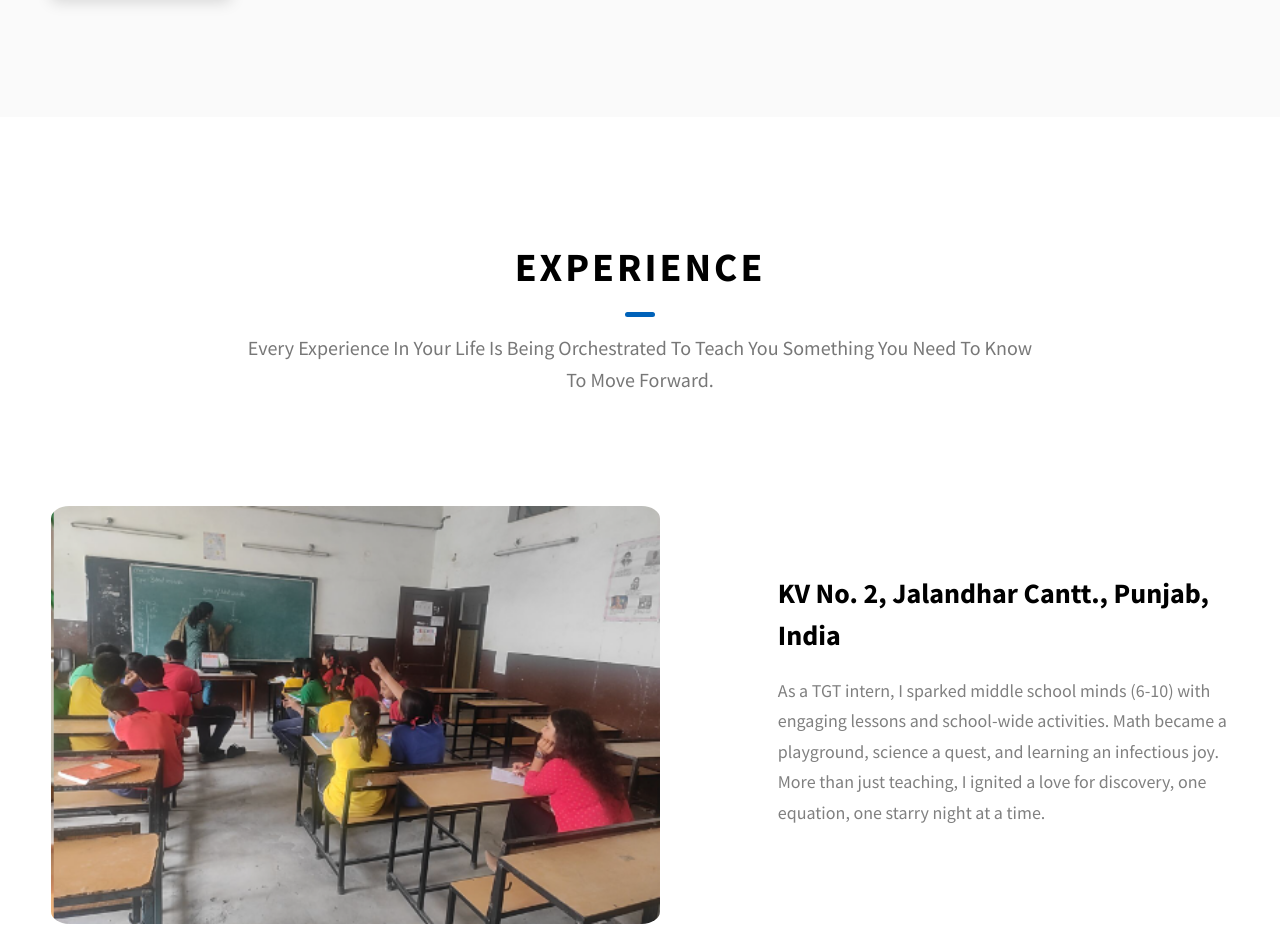
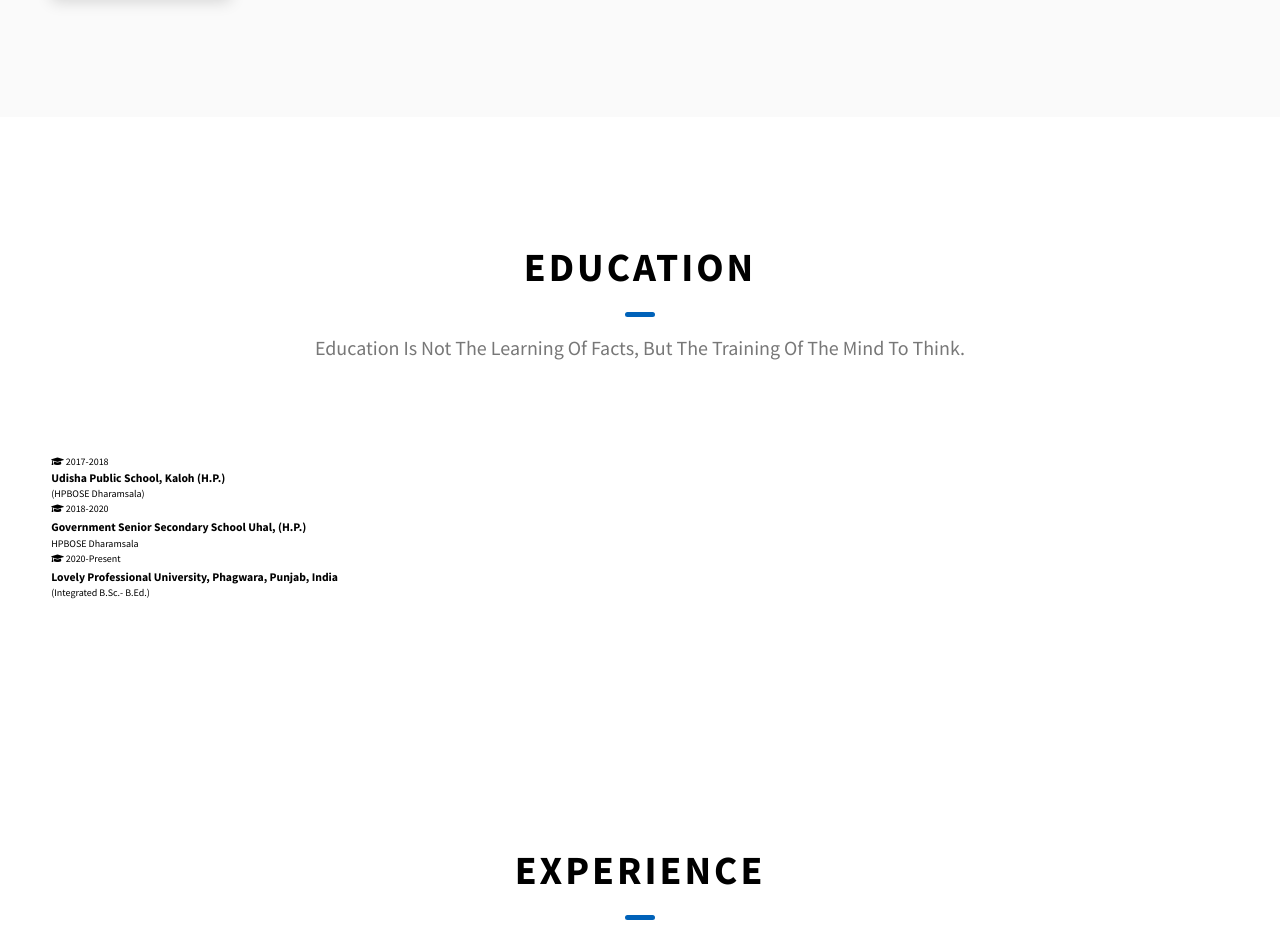
Before and after one commit to AvinashAnand02/SwetaPortfolio, a website: page index.html in a window 1280 px wide. Shown: the part 1685-2612 px from the top of the page. Drawn offline with Linux system fonts and the light colour scheme.

Commit message:
Update index.html

```diff
--- a/index.html
+++ b/index.html
@@ -15,6 +15,7 @@
       href="https://fonts.googleapis.com/css2?family=Source+Sans+Pro:wght@400;600;700;900&display=swap"
       rel="stylesheet"
     />
+    <link rel="stylesheet" href="https://cdnjs.cloudflare.com/ajax/libs/font-awesome/5.15.3/css/all.min.css" integrity="sha512-iBBXm8fW90+nuLcSKlbmrPcLa0OT92xO1BIsZ+ywDWZCvqsWgccV3gFoRBv0z+8dLJgyAHIhR35VZc2oM/gI1w==" crossorigin="anonymous" referrerpolicy="no-referrer" />
   </head>
   <body>
     <header class="header">
@@ -36,6 +37,9 @@
             </li>
             <li class="header__link-wrapper">
               <a href="./index.html#about" class="header__link">About </a>
+            </li>
+            <li class="header__link-wrapper">
+              <a href="./index.html#education" class="header__link">Education </a>
             </li>
             <li class="header__link-wrapper">
               <a href="./index.html#projects" class="header__link">
@@ -69,6 +73,10 @@
 
             <li class="header__sm-menu-link">
               <a href="./index.html#about"> About </a>
+            </li>
+
+            <li class="header__sm-menu-link">
+              <a href="./index.html#education"> Education </a>
             </li>
 
             <li class="header__sm-menu-link">
@@ -176,6 +184,36 @@
               <div class="skills__skill">Communication Skills</div>
               <div class="skills__skill">Team Management</div>
             </div>
+          </div>
+        </div>
+      </div>
+    </section>
+    <section id="education" class="education sec-pad">
+      <div class="main-container">
+        <h2 class="heading heading-sec heading-sec__mb-med">
+          <span class="heading-sec__main">education</span>
+          <span class="heading-sec__sub">
+            Education Is Not The Learning Of Facts, But The Training Of The Mind To Think.
+          </span>
+        </h2>
+        <div class="box-container">
+          <div class="box">
+            <i class="fas fa-graduation-cap"></i>
+            <span>2017-2018</span>
+            <h3>Udisha Public School, Kaloh (H.P.)</h3>
+            <p>(HPBOSE Dharamsala)</p>
+          </div>
+          <div class="box">
+            <i class="fas fa-graduation-cap"></i>
+            <span>2018-2020</span>
+            <h3>Government Senior Secondary School Uhal, (H.P.)<sup></h3>
+            <p>HPBOSE Dharamsala</p>
+          </div>
+          <div class="box">
+            <i class="fas fa-graduation-cap"></i>
+            <span>2020-Present</span>
+            <h3>Lovely Professional University, Phagwara, Punjab, India<sup></h3>
+            <p>(Integrated B.Sc.- B.Ed.)</p>
           </div>
         </div>
       </div>
```
